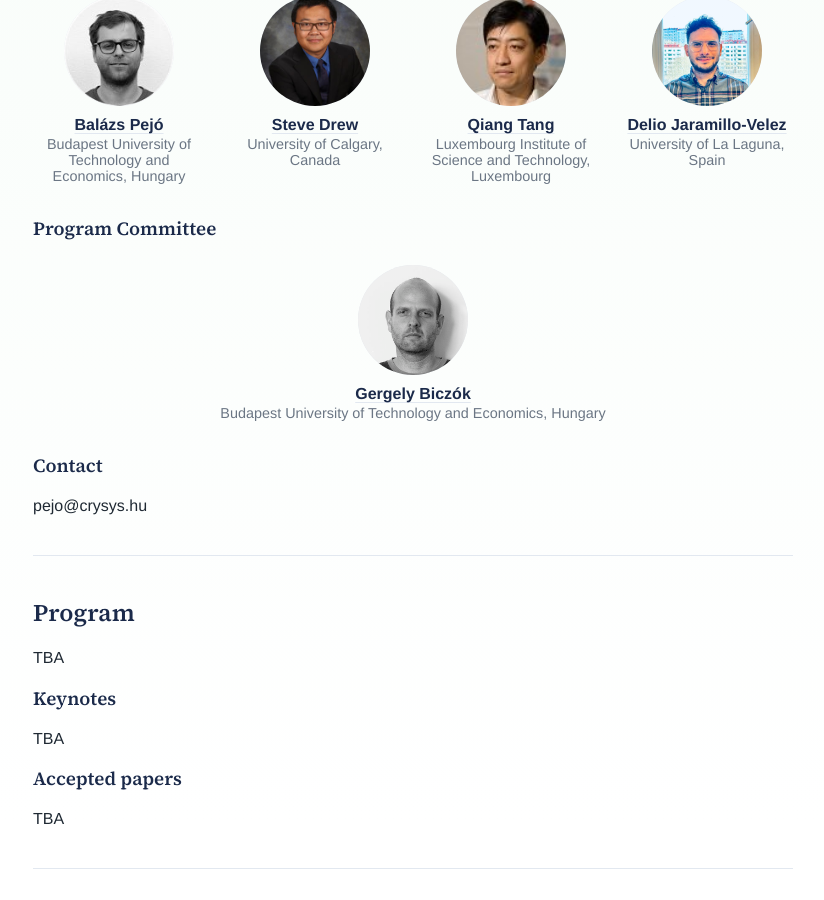
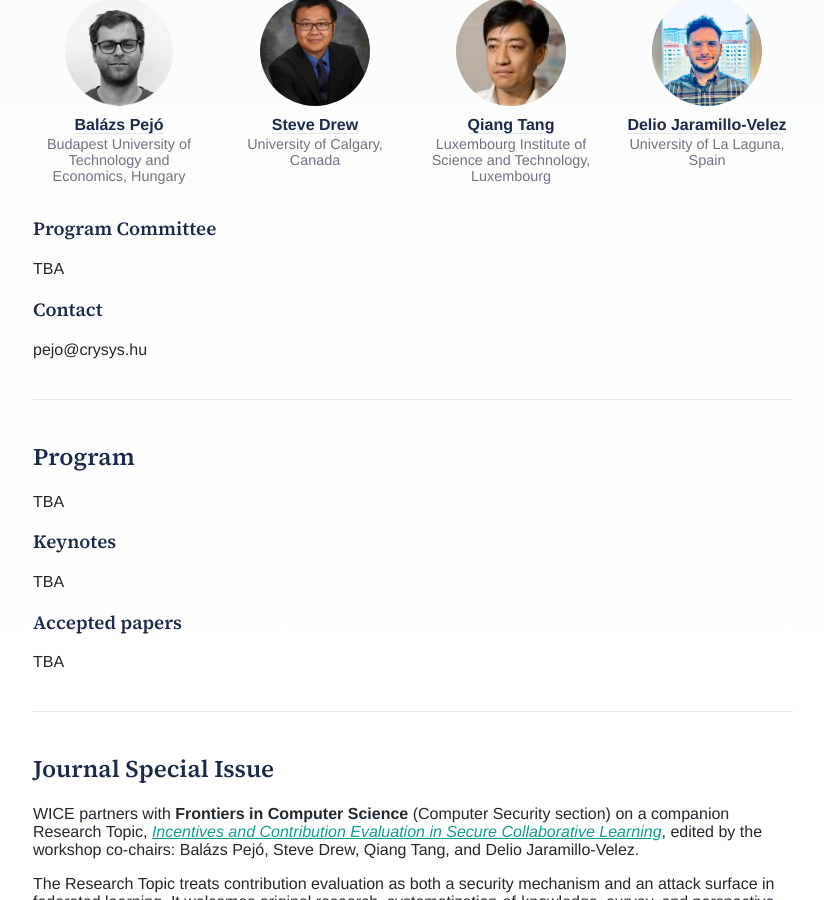
Before and after one commit to WICE-SaTML/WICE-SaTML.github.io, a Jekyll site: the page built from index.md, in a window 1280 px wide and 900 px high, scrolled down 2724 px. Shown: the whole window, without its empty margins (227-1051 px from the left). Built offline with Jekyll 4.4.1, drawn with Linux system fonts in a browser that asks for light colours; a script that is not in the unit is left out.

Commit message:
Update index.md

```diff
--- a/index.md
+++ b/index.md
@@ -178,13 +178,16 @@ All deadlines are 11:59 PM AoE (Anywhere on Earth).
 </div>
 
 ### Program Committee
-<div class="organizers-grid">
+
+TBA
+
+<!--<div class="organizers-grid">
   <div class="organizer" id="pc-biczok">
     <img src="{{ '/assets/images/program-committee/biczok.jpg' | relative_url }}" alt="Gergely Biczók" class="organizer-photo">
     <p class="organizer-name"><a href="https://www.crysys.hu/member/biczok">Gergely Biczók</a></p>
     <p class="organizer-affiliation">Budapest University of Technology and Economics, Hungary</p>
   </div>
-</div>
+</div>-->
 
 <!--Gergely Biczók — Budapest University of Technology and Economics, Hungary
 Gergely Ács — Budapest University of Technology and Economics, Hungary
```
